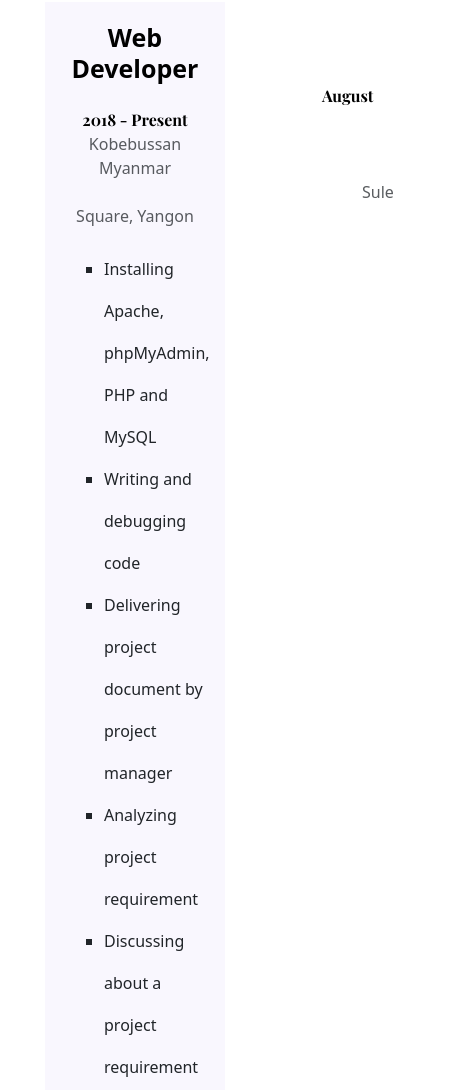
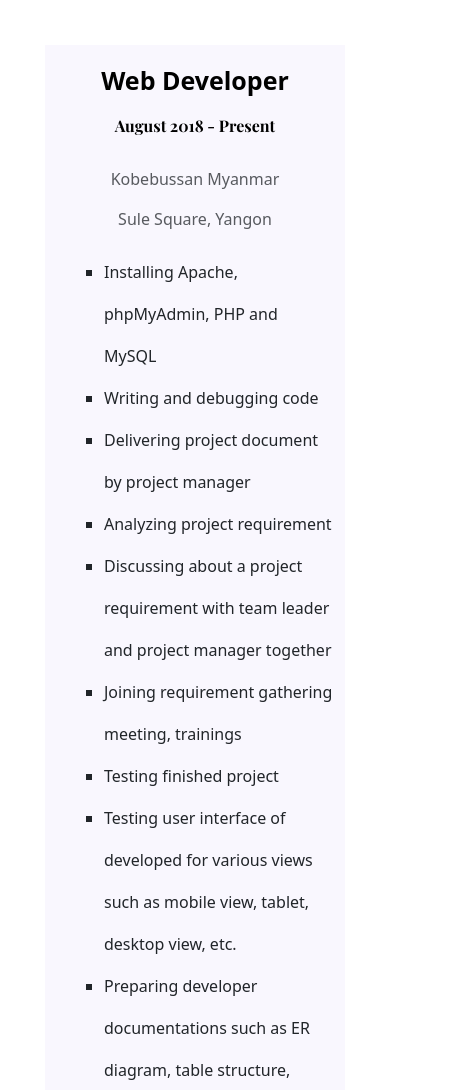
Before and after one commit to Thinzar-Soe/Curriculum-Vitae, a plain HTML site: page work.html in a window 390 px wide. Shown: the part 520-1610 px from the top of the page, 461 px wide, since content can reach past the window. Drawn offline with nearby package versions, Linux system fonts and the light colour scheme.

Commit message:
for mobile

```diff
--- a/src/styles.css
+++ b/src/styles.css
@@ -308,7 +308,8 @@ footer .email-link:hover {
     font-size: 60px;
     line-height: 2;
   }
-  h2 {
+  h2,
+  .about_h1 {
     font-size: 43px;
   }
   .about_hero,
@@ -331,4 +332,44 @@ footer .email-link:hover {
   .last-row {
     margin-bottom: 5rem;
   }
+  .work_width_1,
+  .work_width_2,
+  .work_width_3,
+  .work_width_4,
+  .work_width_5,
+  .work_width_6,
+  .work_width_7,
+  .work_width_8 {
+    width: 100%;
+  }
+  .h4_clz_1,
+  .h4_clz_2,
+  .h4_clz_3,
+  .h4_clz_4,
+  .h4_clz_5,
+  .h4_clz_6,
+  .h4_clz_7 {
+    display: block !important;
+    margin-left: 0px !important;
+    text-align: center !important;
+    margin-top: 20px !important;
+  }
+  .p_clz_1,
+  .p_clz_2,
+  .p_clz_3,
+  .p_clz_4,
+  .p_clz {
+    display: block !important;
+    margin-left: 0px !important;
+    text-align: center !important;
+    margin-top: 0px !important;
+  }
+  .linkin {
+    overflow-wrap: break-word;
+  }
 }
+@media (max-width: 400px) {
+  .nav {
+    margin-left: 23%;
+  }
+}
```
Also changed, not shown: contact.html (+4 -1 lines).
